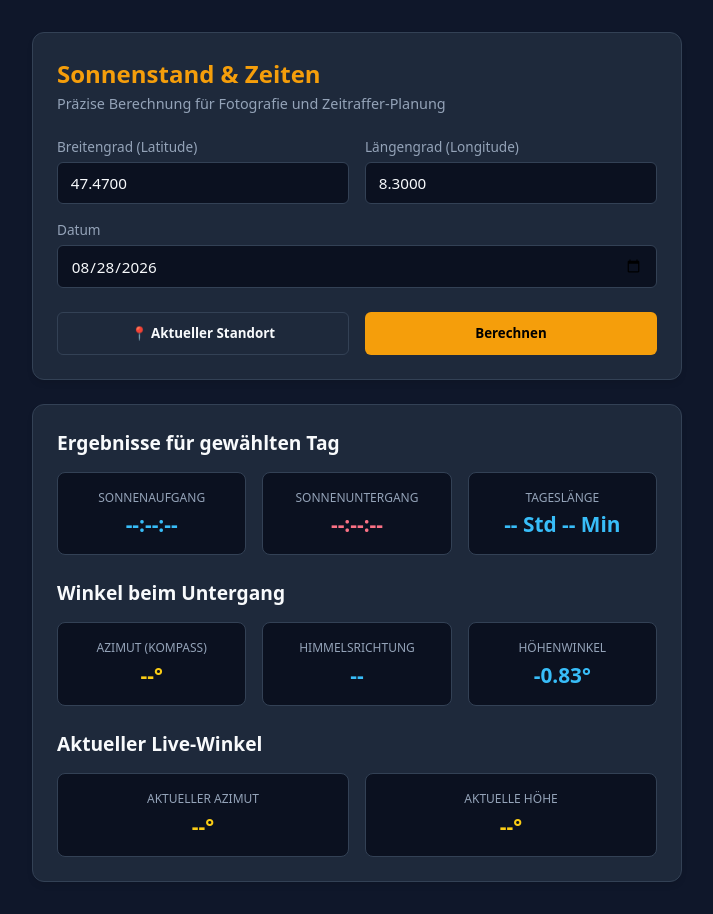
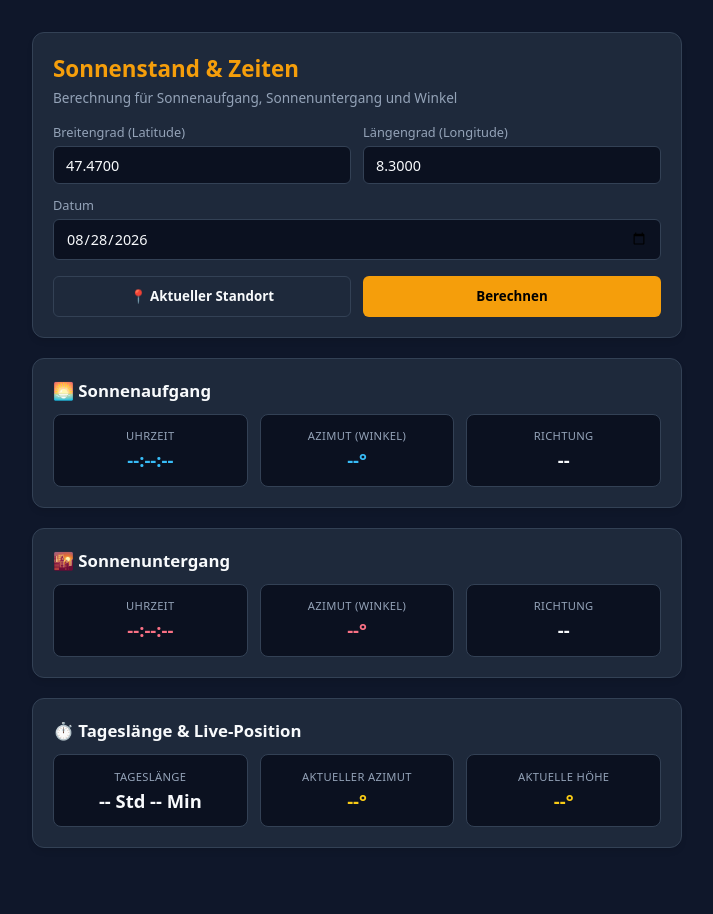
Before and after one commit to Pasteurisiert/Sunset, a plain HTML site: page index.html in a window 1280 px wide. Shown: the whole page, without its empty margins (283-996 px from the left). After the commit the page ends 880 px from the top, so only its background shows below. Drawn offline with Linux system fonts and the light colour scheme; a script that the page names is missing.

Commit message:
Refactor sunrise/sunset calculations and UI updates
Updated titles, adjusted styles, and modified calculations for sunrise and sunset times. Enhanced layout and improved variable names for clarity.

```diff
--- a/index.html
+++ b/index.html
@@ -3,12 +3,14 @@
 <head>
   <meta charset="UTF-8">
   <meta name="viewport" content="width=device-width, initial-scale=1.0">
-  <title>Sonnenstand & Untergang Rechner</title>
+  <title>Sonnenstand & Zeiten Rechner</title>
   <script src="https://cdnjs.cloudflare.com/ajax/libs/suncalc/1.9.0/suncalc.min.js"></script>
   <style>
     :root {
       --bg: #0f172a;
       --card-bg: #1e293b;
+      --sunrise-color: #38bdf8;
+      --sunset-color: #fb7185;
       --accent: #f59e0b;
       --text: #f8fafc;
       --text-dim: #94a3b8;
@@ -28,38 +30,39 @@
       max-width: 650px;
       display: flex;
       flex-direction: column;
-      gap: 1.5rem;
+      gap: 1.25rem;
     }
     .card {
       background: var(--card-bg);
       border: 1px solid var(--border);
       border-radius: 12px;
-      padding: 1.5rem;
+      padding: 1.25rem;
       box-shadow: 0 4px 6px -1px rgba(0,0,0,0.1);
     }
-    h1 { font-size: 1.5rem; margin-bottom: 0.25rem; color: var(--accent); }
-    p.sub { color: var(--text-dim); font-size: 0.9rem; margin-bottom: 1.5rem; }
-    .grid { display: grid; grid-template-columns: 1fr 1fr; gap: 1rem; }
-    .input-group { display: flex; flex-direction: column; gap: 0.4rem; }
-    label { font-size: 0.85rem; color: var(--text-dim); }
+    h1 { font-size: 1.4rem; color: var(--accent); margin-bottom: 0.25rem; }
+    h2 { font-size: 1.05rem; margin-bottom: 0.75rem; color: var(--text); display: flex; align-items: center; gap: 0.5rem; }
+    p.sub { color: var(--text-dim); font-size: 0.85rem; margin-bottom: 1rem; }
+    .grid { display: grid; grid-template-columns: 1fr 1fr; gap: 0.75rem; }
+    .input-group { display: flex; flex-direction: column; gap: 0.3rem; }
+    label { font-size: 0.8rem; color: var(--text-dim); }
     input {
       background: #0b1120;
       border: 1px solid var(--border);
       color: var(--text);
-      padding: 0.6rem 0.8rem;
+      padding: 0.55rem 0.75rem;
       border-radius: 6px;
-      font-size: 0.95rem;
+      font-size: 0.9rem;
     }
     input:focus { outline: 1px solid var(--accent); }
     button {
       background: var(--accent);
       color: #000;
       border: none;
-      padding: 0.7rem;
+      padding: 0.65rem;
       font-weight: 600;
       border-radius: 6px;
       cursor: pointer;
-      margin-top: 0.5rem;
+      margin-top: 0.25rem;
       transition: opacity 0.2s;
     }
     button:hover { opacity: 0.9; }
@@ -70,34 +73,34 @@
     }
     .results-grid {
       display: grid;
-      grid-template-columns: repeat(auto-fit, minmax(130px, 1fr));
-      gap: 1rem;
-      margin-top: 1rem;
+      grid-template-columns: repeat(3, 1fr);
+      gap: 0.75rem;
     }
     .stat-box {
       background: #0b1120;
-      padding: 1rem;
+      padding: 0.85rem 0.5rem;
       border-radius: 8px;
       border: 1px solid var(--border);
       text-align: center;
     }
     .stat-box .val {
-      font-size: 1.3rem;
+      font-size: 1.15rem;
       font-weight: bold;
-      color: #38bdf8;
-      margin-top: 0.3rem;
+      margin-top: 0.25rem;
     }
-    .stat-box .val.sunset { color: #fb7185; }
-    .stat-box .val.angle { color: #facc15; }
-    .stat-box .label { font-size: 0.75rem; color: var(--text-dim); text-transform: uppercase; }
+    .stat-box .val.sunrise { color: var(--sunrise-color); }
+    .stat-box .val.sunset { color: var(--sunset-color); }
+    .stat-box .val.live { color: #facc15; }
+    .stat-box .label { font-size: 0.7rem; color: var(--text-dim); text-transform: uppercase; letter-spacing: 0.03em; }
   </style>
 </head>
 <body>
 
 <div class="container">
+  <!-- Eingabebereich -->
   <div class="card">
     <h1>Sonnenstand & Zeiten</h1>
-    <p class="sub">Präzise Berechnung für Fotografie und Zeitraffer-Planung</p>
+    <p class="sub">Berechnung für Sonnenaufgang, Sonnenuntergang und Winkel</p>
 
     <div class="grid">
       <div class="input-group">
@@ -110,66 +113,76 @@
       </div>
     </div>
 
-    <div class="input-group" style="margin-top: 1rem;">
+    <div class="input-group" style="margin-top: 0.75rem;">
       <label for="calc-date">Datum</label>
       <input type="date" id="calc-date">
     </div>
 
-    <div class="grid" style="margin-top: 1rem;">
+    <div class="grid" style="margin-top: 0.75rem;">
       <button class="btn-secondary" onclick="getLocation()">📍 Aktueller Standort</button>
       <button onclick="calculate()">Berechnen</button>
     </div>
   </div>
 
+  <!-- Sonnenaufgang -->
   <div class="card">
-    <h2 style="font-size: 1.2rem; margin-bottom: 0.5rem;">Ergebnisse für gewählten Tag</h2>
+    <h2>🌅 Sonnenaufgang</h2>
     <div class="results-grid">
       <div class="stat-box">
-        <div class="label">Sonnenaufgang</div>
-        <div class="val" id="sunrise-time">--:--:--</div>
+        <div class="label">Uhrzeit</div>
+        <div class="val sunrise" id="sunrise-time">--:--:--</div>
       </div>
       <div class="stat-box">
-        <div class="label">Sonnenuntergang</div>
+        <div class="label">Azimut (Winkel)</div>
+        <div class="val sunrise" id="sunrise-azimuth">--°</div>
+      </div>
+      <div class="stat-box">
+        <div class="label">Richtung</div>
+        <div class="val" id="sunrise-direction">--</div>
+      </div>
+    </div>
+  </div>
+
+  <!-- Sonnenuntergang -->
+  <div class="card">
+    <h2>🌇 Sonnenuntergang</h2>
+    <div class="results-grid">
+      <div class="stat-box">
+        <div class="label">Uhrzeit</div>
         <div class="val sunset" id="sunset-time">--:--:--</div>
       </div>
+      <div class="stat-box">
+        <div class="label">Azimut (Winkel)</div>
+        <div class="val sunset" id="sunset-azimuth">--°</div>
+      </div>
+      <div class="stat-box">
+        <div class="label">Richtung</div>
+        <div class="val" id="sunset-direction">--</div>
+      </div>
+    </div>
+  </div>
+
+  <!-- Tagesübersicht & Live-Status -->
+  <div class="card">
+    <h2>⏱️ Tageslänge & Live-Position</h2>
+    <div class="results-grid">
       <div class="stat-box">
         <div class="label">Tageslänge</div>
         <div class="val" id="day-length">-- Std -- Min</div>
       </div>
-    </div>
-
-    <h2 style="font-size: 1.2rem; margin-top: 1.5rem; margin-bottom: 0.5rem;">Winkel beim Untergang</h2>
-    <div class="results-grid">
-      <div class="stat-box">
-        <div class="label">Azimut (Kompass)</div>
-        <div class="val angle" id="sunset-azimuth">--°</div>
-      </div>
-      <div class="stat-box">
-        <div class="label">Himmelsrichtung</div>
-        <div class="val" id="sunset-direction">--</div>
-      </div>
-      <div class="stat-box">
-        <div class="label">Höhenwinkel</div>
-        <div class="val" id="sunset-altitude">-0.83°</div>
-      </div>
-    </div>
-
-    <h2 style="font-size: 1.2rem; margin-top: 1.5rem; margin-bottom: 0.5rem;">Aktueller Live-Winkel</h2>
-    <div class="results-grid">
       <div class="stat-box">
         <div class="label">Aktueller Azimut</div>
-        <div class="val angle" id="live-azimuth">--°</div>
+        <div class="val live" id="live-azimuth">--°</div>
       </div>
       <div class="stat-box">
         <div class="label">Aktuelle Höhe</div>
-        <div class="val angle" id="live-altitude">--°</div>
+        <div class="val live" id="live-altitude">--°</div>
       </div>
     </div>
   </div>
 </div>
 
 <script>
-  // Initiales Datum auf heute setzen
   const dateInput = document.getElementById('calc-date');
   dateInput.value = new Date().toISOString().split('T')[0];
 
@@ -193,36 +206,42 @@
     const lng = parseFloat(document.getElementById('lng').value);
     const selectedDate = new Date(document.getElementById('calc-date').value + 'T12:00:00');
 
-    // 1. Sonnenzeiten berechnen
+    // 1. Sonnenzeiten abrufen
     const times = SunCalc.getTimes(selectedDate, lat, lng);
     document.getElementById('sunrise-time').innerText = formatTime(times.sunrise);
     document.getElementById('sunset-time').innerText = formatTime(times.sunset);
 
+    // 2. Sonnenaufgang-Winkel berechnen
+    if (times.sunrise && !isNaN(times.sunrise.getTime())) {
+      const sunrisePos = SunCalc.getPosition(times.sunrise, lat, lng);
+      let sunriseAzimuthDeg = (radToDeg(sunrisePos.azimuth) + 180) % 360;
+      document.getElementById('sunrise-azimuth').innerText = `${sunriseAzimuthDeg.toFixed(1)}°`;
+      document.getElementById('sunrise-direction').innerText = getDirectionText(sunriseAzimuthDeg);
+    }
+
+    // 3. Sonnenuntergang-Winkel berechnen
+    if (times.sunset && !isNaN(times.sunset.getTime())) {
+      const sunsetPos = SunCalc.getPosition(times.sunset, lat, lng);
+      let sunsetAzimuthDeg = (radToDeg(sunsetPos.azimuth) + 180) % 360;
+      document.getElementById('sunset-azimuth').innerText = `${sunsetAzimuthDeg.toFixed(1)}°`;
+      document.getElementById('sunset-direction').innerText = getDirectionText(sunsetAzimuthDeg);
+    }
+
+    // 4. Tageslänge berechnen
     if (times.sunrise && times.sunset) {
       const diffMs = times.sunset - times.sunrise;
       const hours = Math.floor(diffMs / 3600000);
       const mins = Math.floor((diffMs % 3600000) / 60000);
       document.getElementById('day-length').innerText = `${hours}h ${mins}m`;
-
-      // 2. Sonnenwinkel zum exakten Untergangszeitpunkt berechnen
-      const sunsetPos = SunCalc.getPosition(times.sunset, lat, lng);
-      // SunCalc misst Azimut von Süd (0) nach West/Ost in Radiant (-PI bis +PI).
-      // Umrechnung auf Standard-Kompass (0° Nord, 90° Ost, 180° Süd, 270° West):
-      let azimuthDeg = (radToDeg(sunsetPos.azimuth) + 180) % 360;
-      let altitudeDeg = radToDeg(sunsetPos.altitude);
-
-      document.getElementById('sunset-azimuth').innerText = `${azimuthDeg.toFixed(2)}°`;
-      document.getElementById('sunset-direction').innerText = getDirectionText(azimuthDeg);
-      document.getElementById('sunset-altitude').innerText = `${altitudeDeg.toFixed(2)}°`;
     }
 
-    // 3. Live-Sonnenposition jetzt
+    // 5. Live-Winkel jetzt
     const livePos = SunCalc.getPosition(new Date(), lat, lng);
     let liveAzimuthDeg = (radToDeg(livePos.azimuth) + 180) % 360;
     let liveAltDeg = radToDeg(livePos.altitude);
 
-    document.getElementById('live-azimuth').innerText = `${liveAzimuthDeg.toFixed(2)}°`;
-    document.getElementById('live-altitude').innerText = `${liveAltDeg.toFixed(2)}°`;
+    document.getElementById('live-azimuth').innerText = `${liveAzimuthDeg.toFixed(1)}°`;
+    document.getElementById('live-altitude').innerText = `${liveAltDeg.toFixed(1)}°`;
   }
 
   function getLocation() {
@@ -235,9 +254,7 @@
     }
   }
 
-  // Initiale Berechnung beim Laden
   calculate();
-  // Live-Werte alle 10 Sekunden aktualisieren
   setInterval(calculate, 10000);
 </script>
 
```
